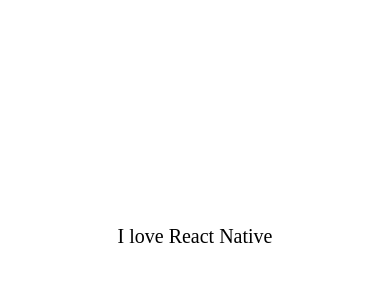
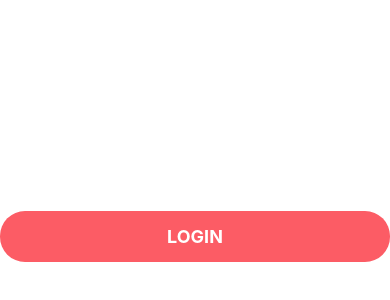
Before and after one commit to mdarefinsaad/React-Native-Learning, a React Native app: screen / in a window 390 px wide. Shown: the part 186-486 px from the top of the page. Built offline with nearby package versions, Linux system fonts and the light colour scheme.

Commit message:
11.Building the Button Component

```diff
--- a/App.js
+++ b/App.js
@@ -17,6 +17,7 @@
 import {MaterialCommunityIcons} from '@expo/vector-icons';
 
 import AppText from "./app/components/AppText";
+import AppButton from "./app/components/AppButton";
 
 export default function App() {
 
@@ -26,7 +27,7 @@
       justifyContent: "center",
       alignItems: "center"
     }}>
-      <AppText>I love React Native</AppText>
+      <AppButton title="Login" onPress={() => console.log("Tapped")}/>
     </View>
   );
 }
--- /dev/null
+++ b/app/components/AppButton.js
@@ -0,0 +1,29 @@
+import React from 'react';
+import { View, StyleSheet, Text, TouchableOpacity } from 'react-native';
+import colors from '../config/colors'
+function AppButton({title, onPress}) {
+    return (
+        <TouchableOpacity style={styles.button} onPress={onPress}>
+            <Text style={styles.text}>{title}</Text>
+        </TouchableOpacity>
+    );
+}
+
+const styles = StyleSheet.create({
+    button :{
+        backgroundColor: colors.primary,
+        borderRadius: 25,
+        justifyContent: "center",
+        alignItems: "center",
+        padding: 15,
+        width: '100%'
+    },
+    text :{
+        color: colors.white,
+        fontSize: 18,
+        textTransform: 'uppercase',
+        fontWeight: 'bold'
+    }
+})
+
+export default AppButton;
--- a/app/config/colors.js
+++ b/app/config/colors.js
@@ -2,5 +2,5 @@
     primary : '#fc5c65',
     secondary : '#4ecdc4',
     black: "#000",
-
+    white: "#fff"
 }
```
Also changed, not shown: app/components/AppText/AppText.android.js (added, +18 -0 lines), app/components/AppText/AppText.ios.js (added, +18 -0 lines).
